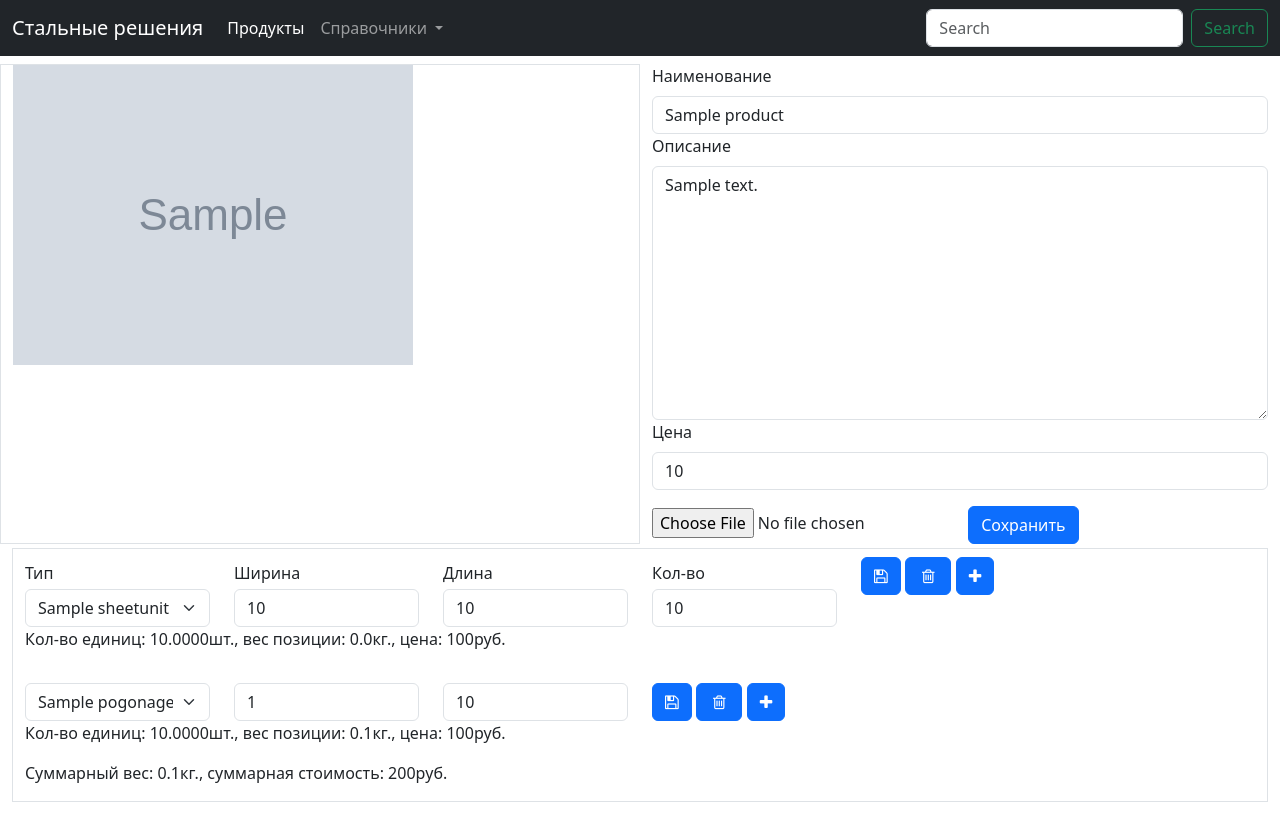
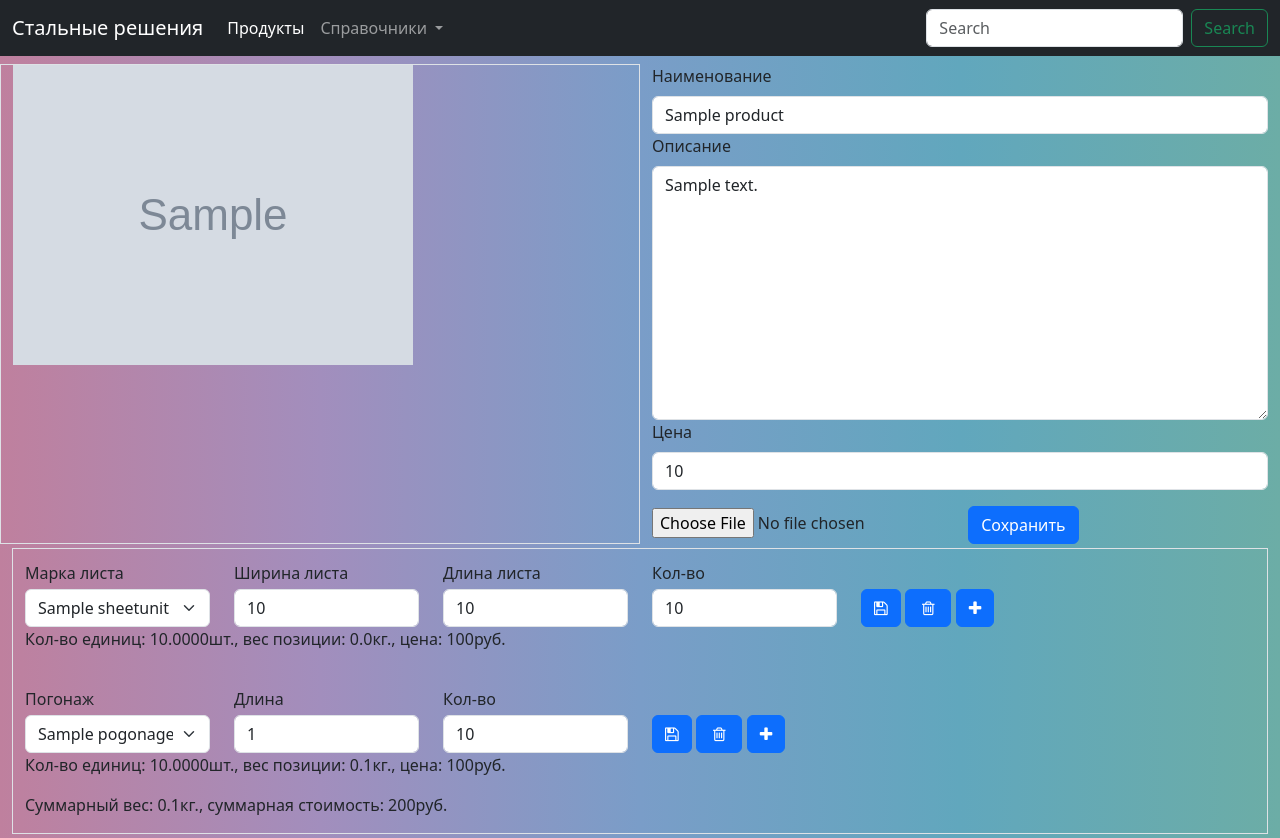
Before and after one commit to DJ1hAD0/steel_solutions, a Django app: page /product/1/ in a window 1280 px wide. Before the commit the page ends 802 px from the top, so only its background shows below. Run offline with Django 4.2, Linux system fonts and the light colour scheme; tables that the repository leaves empty hold one stand-in row (values such as "Sample post"); grey boxes marked "Sample" are stand-in pictures; some libraries are stand-ins or nearby versions.

Commit message:
сверстал форму

```diff
--- a/steel_solutions/calculation/forms.py
+++ b/steel_solutions/calculation/forms.py
@@ -6,13 +6,12 @@ class Pogonage(forms.ModelForm):
     class Meta:
         model = PogonageUnit
         fields = '__all__'
-        labels = {
-            'unit_name': 'Наименование',
-            'metal_thickness': 'Толщина стенки, мм.',
-            'unit_length': 'Длина хлыста, мм.',
-            'unit_weight': 'Вес одного хлыста, кг.',
-            'unit_cost': 'Стоимость одной единицы, руб.',
-        }
+        widgets = {'unit_name': forms.TextInput(attrs={'id': 'unit-name', 'class': 'form-control'}),
+                   'metal_thickness': forms.NumberInput(attrs={'id': 'metal-thickness', 'class': 'form-control'}),
+                   'unit_length': forms.NumberInput(attrs={'id': 'unit-length', 'class': 'form-control'}),
+                   'unit_weight': forms.NumberInput(attrs={'id': 'unit-weight', 'class': 'form-control'}),
+                   'unit_cost': forms.NumberInput(attrs={'id': 'unit-cost', 'class': 'form-control'})
+                   }
 
 
 class Sheet(forms.ModelForm):
@@ -24,9 +23,16 @@ class Sheet(forms.ModelForm):
             'metal_thickness': 'Толщина листа, мм.',
             'unit_width': 'Ширина листа, мм.',
             'unit_height': 'Длина листа, мм.',
-            'unit_weight': 'Вес листа, кг.',
+            'unit_weight': 'Вес м2, кг.',
             'unit_cost': 'Стоимость листа, руб.'
         }
+        widgets = {'unit_name': forms.TextInput(attrs={'id': 'unit-name', 'class': 'form-control'}),
+                   'metal_thickness': forms.NumberInput(attrs={'id': 'metal-thickness', 'class': 'form-control'}),
+                   'unit_width': forms.NumberInput(attrs={'id': 'unit-width', 'class': 'form-control'}),
+                   'unit_height': forms.NumberInput(attrs={'id': 'unit-height', 'class': 'form-control'}),
+                   'unit_weight': forms.NumberInput(attrs={'id': 'unit-weight', 'class': 'form-control'}),
+                   'unit_cost': forms.NumberInput(attrs={'id': 'unit-cost', 'class': 'form-control'})
+                   }
 
 
 class SheetSpecForm(forms.ModelForm):
@@ -34,10 +40,6 @@ class SheetSpecForm(forms.ModelForm):
         model = SheetSpec
         fields = '__all__'
         exclude = ['spec']
-        labels = {'unit_type': 'Тип',
-                  'width_sheet': 'Ширина',
-                  'height_sheet': 'Высота',
-                  'amount': 'Кол-во'}
         widgets = {'unit_type': forms.Select(attrs={'id': 'unit-type', 'class': 'form-select'}),
                    'width_sheet': forms.TextInput(attrs={'id': 'width-sheet', 'class': 'form-control'}),
                    'height_sheet': forms.TextInput(attrs={'id': 'height-sheet', 'class': 'form-control'}),
@@ -50,9 +52,6 @@ class PogonSpecForm(forms.ModelForm):
         model = PogonageSpec
         fields = '__all__'
         exclude = ['spec']
-        labels = {'unit_type': 'Тип',
-                  'detail_length': 'Длина',
-                  'amount': 'Кол-во'}
         widgets = {'unit_type': forms.Select(attrs={'id': 'unit-type', 'class': 'form-select'}),
                    'detail_length': forms.TextInput(attrs={'id': 'detail-length', 'class': 'form-control'}),
                    'amount': forms.TextInput(attrs={'id': 'amount', 'class': 'form-control'}),
--- /dev/null
+++ b/steel_solutions/steel_solutions/static/css/styles.css
@@ -0,0 +1,3 @@
+body {
+background: linear-gradient(90deg, rgb(191,128,158) 0%, rgb(162,142,189) 25%, rgb(122,157,200) 50%, rgb(97,167,189) 75%, rgb(108,173,166) 100%);
+}
--- a/steel_solutions/steel_solutions/templates/calculation/base.html
+++ b/steel_solutions/steel_solutions/templates/calculation/base.html
@@ -2,6 +2,7 @@
 <html lang="en">
 <head>
     <link rel="stylesheet" href="https://cdnjs.cloudflare.com/ajax/libs/font-awesome/4.7.0/css/font-awesome.min.css">
+    <link rel="stylesheet" href="static/css/styles.css">
     <script src="https://ajax.googleapis.com/ajax/libs/jquery/3.5.1/jquery.min.js"></script>
     <meta charset="UTF-8">
     <title>Стальные решения</title>
--- a/steel_solutions/steel_solutions/templates/calculation/product.html
+++ b/steel_solutions/steel_solutions/templates/calculation/product.html
@@ -34,15 +34,15 @@
             <div class="row form-group my-2">
 
                 <div class="col-lg-2">
-                    <label for="unit-type" class="form-label my-1">Тип</label>
+                    <label for="unit-type" class="form-label my-1">Марка листа</label>
                     {{ item.form.unit_type }}
                 </div>
                 <div class="col-lg-2">
-                    <label for="width-sheet" class="form-label my-1">Ширина</label>
+                    <label for="width-sheet" class="form-label my-1">Ширина листа</label>
                     {{ item.form.width_sheet }}
                 </div>
                 <div class="col-lg-2">
-                    <label for="height-sheet" class="form-label my-1">Длина</label>
+                    <label for="height-sheet" class="form-label my-1">Длина листа</label>
                     {{ item.form.height_sheet }}
                 </div>
                 <div class="col-lg-2">
@@ -52,7 +52,7 @@
 
 
 
-            <div class="col-lg-2">
+            <div class="col-lg-2 pt-4 mt-2">
 
             <input type="hidden" name="id" value="{{ item.id }}">
             <input type="hidden" name="type" value="{{ item.type }}">
@@ -120,13 +120,22 @@
     <form method="post" action="{% url 'update_spec_entry' %}" id="form-{{ item.id }}">
         {% csrf_token %}
 
-        <div class="mb-3">
+        <div class="mb-1">
             <div class="row form-group">
-                {% for control in item.form %}
-                <div class="col-lg-2"> {{ control }} </div>
-            {% endfor %}
+             <div class="col-lg-2">
+                    <label for="unit-type" class="form-label my-1">Погонаж</label>
+                    {{ item.form.unit_type }}
+                </div>
+                <div class="col-lg-2">
+                    <label for="detail-length" class="form-label my-1">Длина</label>
+                    {{ item.form.detail_length }}
+                </div>
+                <div class="col-lg-2">
+                    <label for="amount" class="form-label my-1">Кол-во</label>
+                    {{ item.form.amount }}
+                </div>
 
-            <div class="col-lg-2">
+            <div class="col-lg-2 pt-4 mt-2">
 
             <input type="hidden" name="id" value="{{ item.id }}">
             <input type="hidden" name="type" value="{{ item.type }}">
```
Also changed, not shown: steel_solutions/steel_solutions/templates/calculation/pogonage.html (+26 -1 lines), steel_solutions/steel_solutions/templates/calculation/sheet.html (+28 -1 lines).
